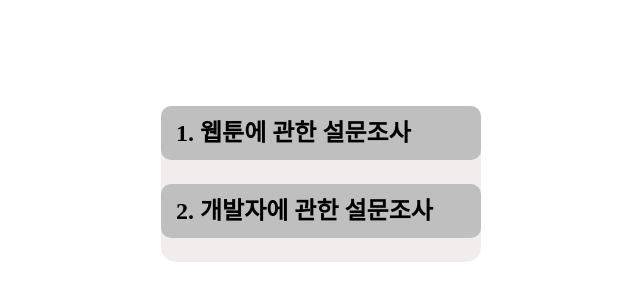
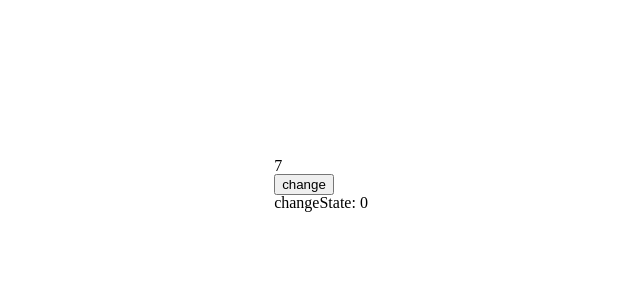
Before and after one commit to ShinEunJin/react-typescript-study, a React (Create React App) app: page /time in a window 1280 px wide. Before the commit this address led to /survey. Shown: the part 216-516 px from the top of the page, without its empty margins (319-959 px from the left). Built offline with nearby package versions, Linux system fonts and the light colour scheme.

Commit message:
useInterval

```diff
--- a/src/Router.tsx
+++ b/src/Router.tsx
@@ -2,6 +2,7 @@ import { BrowserRouter, Routes, Route, Navigate } from "react-router-dom";
 
 import Composition from "./Composition/Composition";
 import Page from "./Composition/Page";
+import Time from "./Time/Time";
 
 const Router = () => {
   return (
@@ -10,6 +11,7 @@ const Router = () => {
         <Route path="/survey" element={<Composition />} />
         <Route path="/survey/:id" element={<Page />} />
         <Route path="*" element={<Navigate replace to="/survey" />} />
+        <Route path="/time" element={<Time />} />
       </Routes>
     </BrowserRouter>
   );
--- /dev/null
+++ b/src/Time/Time.tsx
@@ -0,0 +1,22 @@
+import "./styles.scss";
+import { useEffect, useState } from "react";
+import useInterval from "./useInterval";
+
+const Time = () => {
+  const [count, setCount] = useState(0);
+  const [changeState, setChangeState] = useState(0);
+
+  useInterval(() => {
+    setCount(count + 1);
+  }, 1000);
+
+  return (
+    <>
+      <h1>{count}</h1>
+      <button onClick={() => setChangeState((prev) => prev + 1)}>change</button>
+      <h1>changeState: {changeState}</h1>
+    </>
+  );
+};
+
+export default Time;
--- /dev/null
+++ b/src/Time/styles.scss
@@ -0,0 +1,6 @@
+body {
+  display: flex;
+  justify-content: center;
+  align-items: center;
+  height: 100vh;
+}
--- /dev/null
+++ b/src/Time/useInterval.ts
@@ -0,0 +1,24 @@
+import { useEffect, useRef } from "react";
+
+type CallbackType = () => void;
+
+type DelayType = number;
+
+const useInterval = (callback: CallbackType, delay: DelayType) => {
+  const savedCallback = useRef<CallbackType | null>(null);
+
+  useEffect(() => {
+    savedCallback.current = callback;
+  }, [callback]);
+
+  useEffect(() => {
+    if (delay !== null) {
+      let id = setInterval(() => {
+        if (savedCallback.current) savedCallback.current();
+      }, delay);
+      return () => clearInterval(id);
+    }
+  }, [delay]);
+};
+
+export default useInterval;
--- a/src/index.tsx
+++ b/src/index.tsx
@@ -5,6 +5,7 @@ import { CookiesProvider } from "react-cookie";
 import App from "./App";
 import store from "./redux/modules";
 
+setInterval(() => {
   ReactDOM.render(
     <CookiesProvider>
       <Provider store={store}>
@@ -13,3 +14,4 @@ ReactDOM.render(
     </CookiesProvider>,
     document.getElementById("root")
   );
+}, 100);
```
Lines whose indentation alone changed are shown as unchanged.
